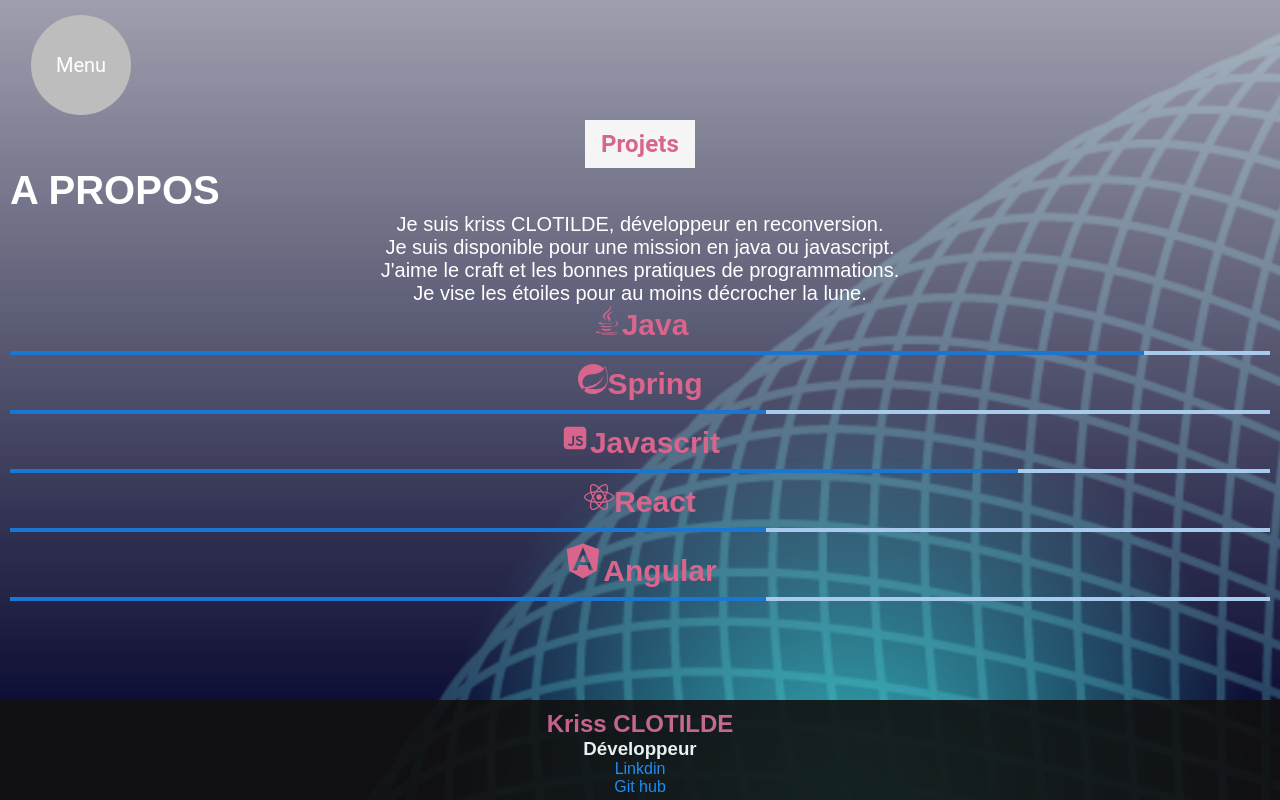
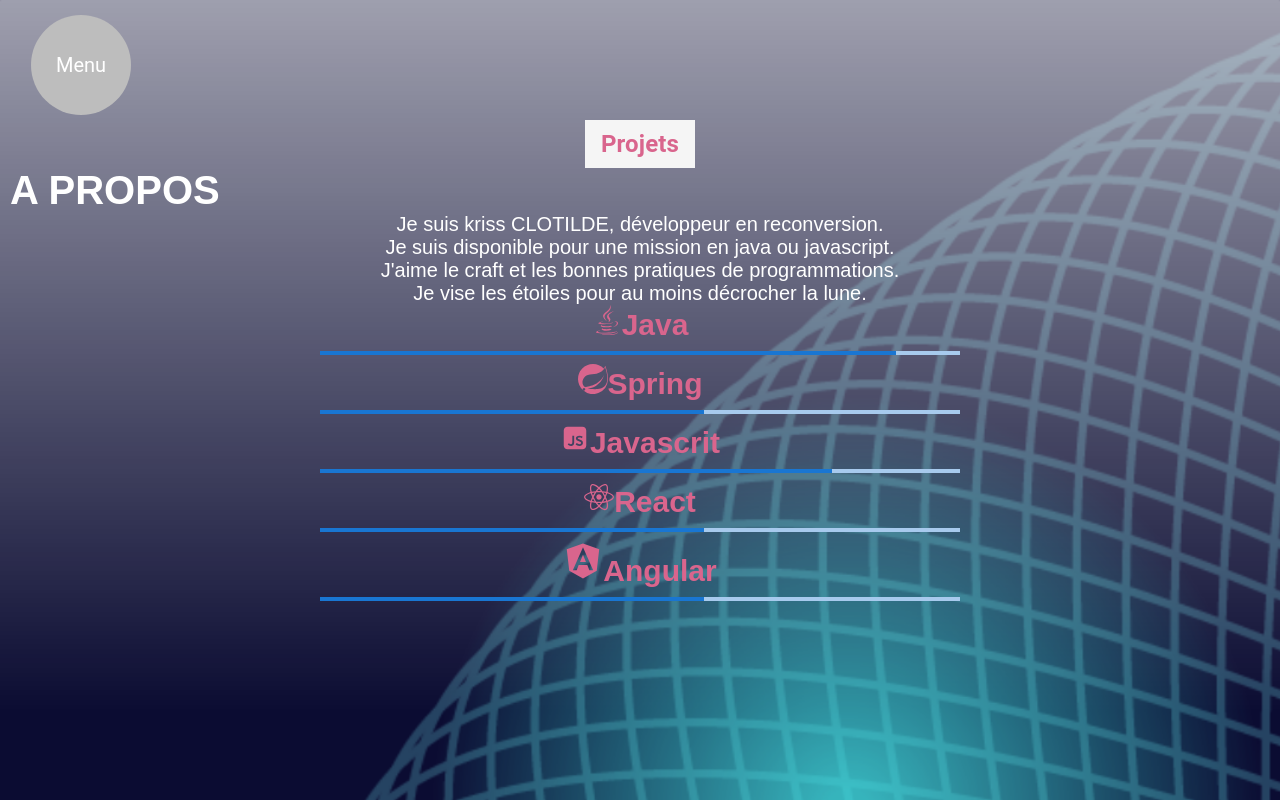
Before and after one commit to lion92/portfolio_2024_jour7, a React (Create React App) app: page /About in a window 1280 px wide. Built offline with nearby package versions, Linux system fonts and the light colour scheme.

Commit message:
enlever le footer sur about

```diff
--- a/src/Component/About.js
+++ b/src/Component/About.js
@@ -67,7 +67,7 @@
 
 
             </div>
-            <Footer></Footer>
+
         </div>
     );
 };
--- a/src/Component/Header.js
+++ b/src/Component/Header.js
@@ -7,6 +7,7 @@
 import Tooltip from '@mui/material/Tooltip';
 import {NavLink} from "react-router-dom";
 import './css/menu.css'
+import Footer from "./Footer";
 
 export default function AccountMenu() {
     const [anchorEl, setAnchorEl] = React.useState(null);
--- a/src/Component/css/about.css
+++ b/src/Component/css/about.css
@@ -62,3 +62,6 @@
 h2{
     color: #d9658d;
 }
+.aboutTechno{
+    width: 50vw;
+}
```
